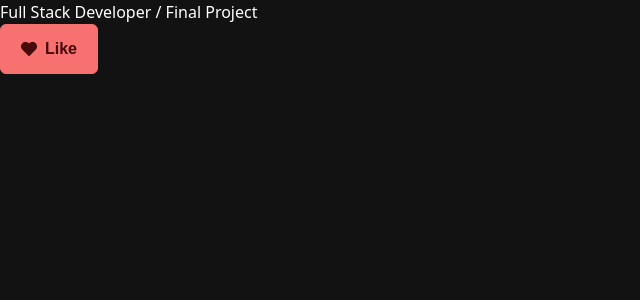
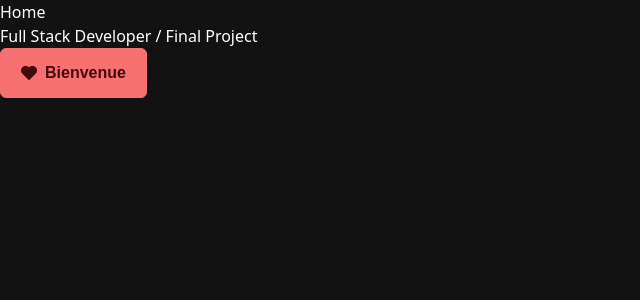
Before and after one commit to FernandoFogaca/final_project1, a React (Vite) app: page / in a window 1280 px wide. Shown: the top 300 px of the page, without its empty margins (0-640 px from the left). Built offline with nearby package versions, Linux system fonts and the light colour scheme; a web font is replaced by a local one.

Commit message:
feat: exercicio 01 - adiciona routers ao projeto.

```diff
--- a/package.json
+++ b/package.json
@@ -14,12 +14,14 @@
     "primeicons": "^7.0.0",
     "primereact": "^10.8.2",
     "react": "^18.3.1",
-    "react-dom": "^18.3.1"
+    "react-dom": "^18.3.1",
+    "react-router-dom": "^6.26.1"
   },
   "devDependencies": {
     "@eslint/js": "^9.9.0",
     "@types/react": "^18.3.3",
     "@types/react-dom": "^18.3.0",
+    "@types/react-router-dom": "^5.3.3",
     "@vitejs/plugin-react": "^4.3.1",
     "autoprefixer": "^10.4.20",
     "eslint": "^9.9.0",
--- a/src/App.tsx
+++ b/src/App.tsx
@@ -1,29 +1,22 @@
-
 import { Button } from 'primereact/button';
-import './App.css'
+import './App.css';
 
 function App() {
-
   return (
-    <>
-    <div className="flex justify-start p-5 font-sans">
-      <h1 className="bg-orange-400 p-2  flex-row font-bold text-white border-solid border-black border-2 hover:text-orange-800 transition-all duration-300">
+    <div className="flex justify-center items-center h-screen font-sans">
+      {/* Container centrado */}
+      <div className="flex flex-col items-center space-y-4">
+        <h1 className="bg-orange-400 p-2 font-bold text-white border-solid border-black border-2 hover:text-orange-800 transition-all duration-300">
           Full Stack Developer / Final Project
         </h1>
         <Button
-        label="Like"
+          label="Bienvenue"
           icon="pi pi-heart-fill"
           severity='danger'
-
         />
       </div>
-
-
-
-
-
-    </>
-  )
+    </div>
+  );
 }
 
-export default App
+export default App;
--- a/src/main.tsx
+++ b/src/main.tsx
@@ -1,14 +1,58 @@
-import { StrictMode } from 'react'
-import { createRoot } from 'react-dom/client'
-import { PrimeReactProvider } from 'primereact/api'
-import 'primeicons/primeicons.css'
-import App from './App.tsx'
-
+import { StrictMode } from 'react';
+import { createRoot } from 'react-dom/client';
+import { PrimeReactProvider } from 'primereact/api';
+import { BrowserRouter, Routes, Route } from 'react-router-dom';
+import 'primeicons/primeicons.css';
+import App from './App.tsx';
 
 createRoot(document.getElementById('root')!).render(
   <StrictMode>
     <PrimeReactProvider>
+      <BrowserRouter>
+        <Routes>
+          <Route
+            path="/"
+            element={
+              <div className="flex justify-center items-center h-1/2 mt-[76px]">
+                <h1 className="text-2xl font-bold">Home</h1>
+              </div>
+            }
+          />
+          <Route
+            path="/departamentos"
+            element={
+              <div className="flex justify-center items-center h-1/2 mt-[76px]">
+                <h1 className="text-2xl font-bold">Departamentos</h1>
+              </div>
+            }
+          />
+          <Route
+            path="/departamentos/new"
+            element={
+              <div className="flex justify-center items-center h-1/2 mt-[76px]">
+                <h1 className="text-2xl font-bold">Novo Departamento</h1>
+              </div>
+            }
+          />
+          <Route
+            path="/departamentos/edit/:id"
+            element={
+              <div className="flex justify-center items-center h-1/2 mt-[76px]">
+                <h1 className="text-2xl font-bold">Editar Departamento</h1>
+              </div>
+            }
+          />
+          <Route
+            path="*"
+            element={
+              <div className="flex justify-center items-center h-1/2 mt-[76px]">
+                <h1 className="text-2xl font-bold">Not Found</h1>
+              </div>
+            }
+          />
+        </Routes>
+      </BrowserRouter>
       <App />
     </PrimeReactProvider>
   </StrictMode>,
-)
+);
```
Also changed, not shown: 1 other file (tests, documents, lock files or other folders). Lines whose indentation alone changed are shown as unchanged.
